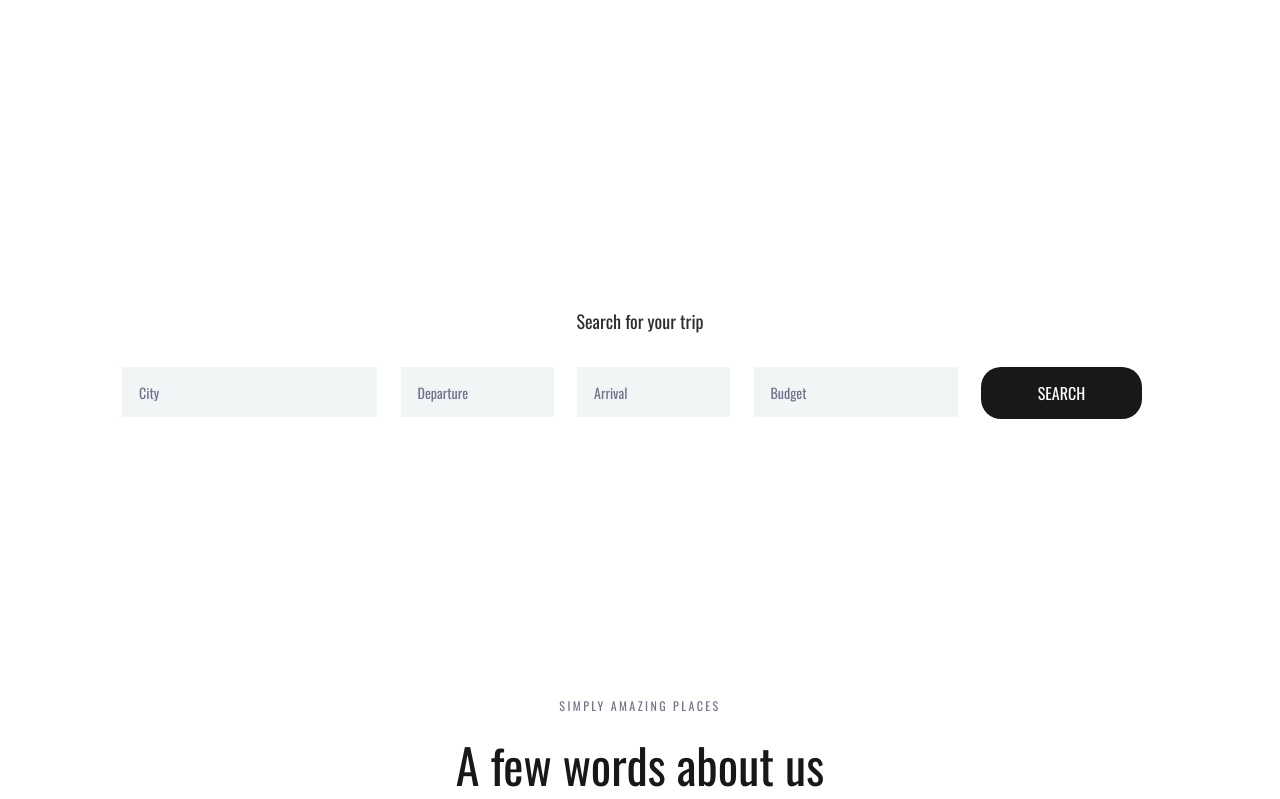
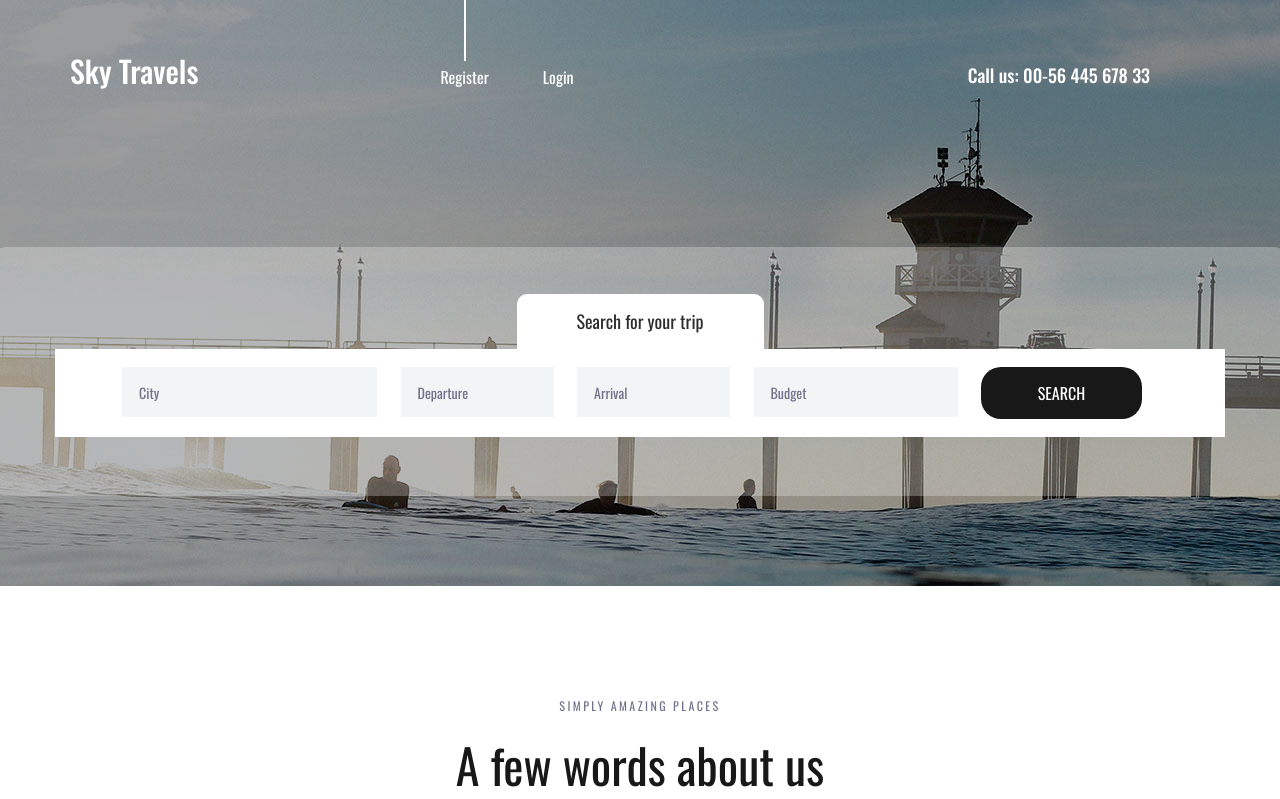
Before and after one commit to Ramees303/travelproject, a Django app: page / in a window 1280 px wide. Shown: the top 799 px of the page. Run offline with Django 3.2, Linux system fonts and the light colour scheme; data that the repository does not hold is empty; some libraries are stand-ins or nearby versions.

Commit message:
Update index.html

```diff
--- a/travelproject/templates/index.html
+++ b/travelproject/templates/index.html
@@ -98,7 +98,7 @@
 	<!-- Home -->
 
 	<div class="home">
-		<div class="background_image" style="{ % static 'background-image:url(images/about.jpg'%})"></div>
+		<div class="background_image" style="background-image:url({% static 'images/about.jpg' %})"></div>
 	</div>
 
 	<!-- Search -->
```
